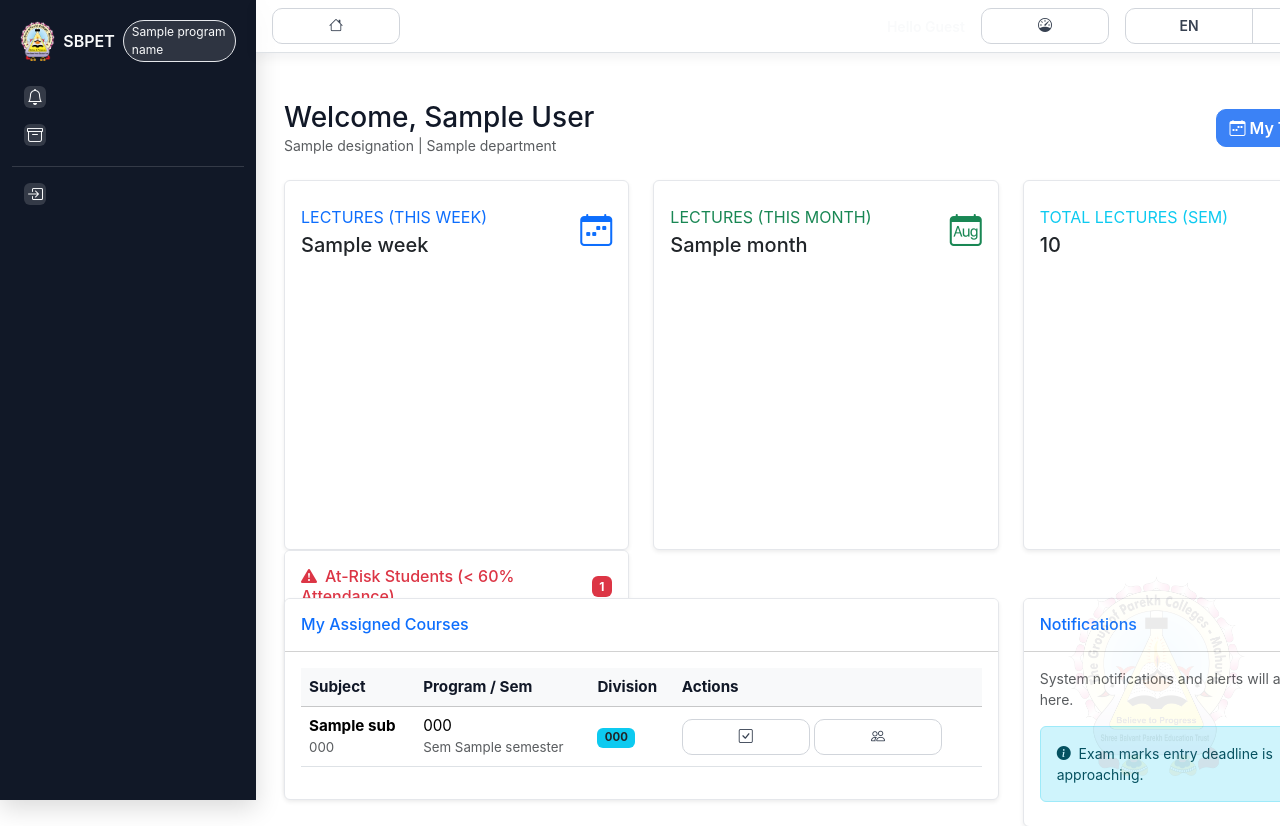
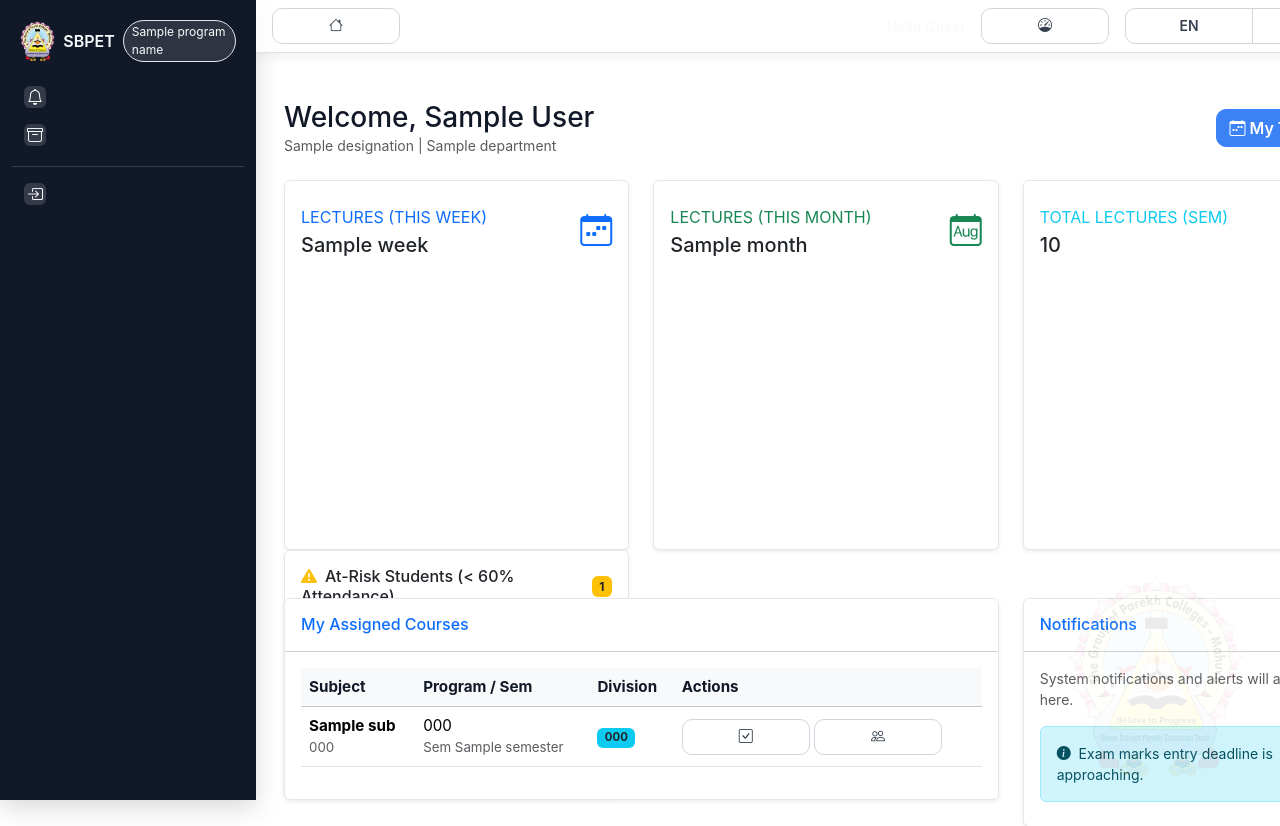
Before and after one commit to pathakpranav23/CMSv5, a Python web app: template cms_app/templates/faculty/dashboard.html in a window 1280 px wide. Shown: the top 826 px of the page. Run offline with Jinja, Linux system fonts and the light colour scheme; the template is opened without the code that fills it: most values are stand-ins (such as "Sample title", 1, 10 or a date in 2020).

Commit message:
Fix: Change At-Risk card color to warning (Yellow)

```diff
--- a/cms_app/templates/faculty/dashboard.html
+++ b/cms_app/templates/faculty/dashboard.html
@@ -35,10 +35,10 @@
             </div>
 
             <!-- At-Risk Students Card -->
-            <div class="card shadow-sm mb-4 border-left-danger">
+            <div class="card shadow-sm mb-4 border-left-warning">
                 <div class="card-header bg-white py-3 d-flex justify-content-between align-items-center">
-                    <h6 class="m-0 font-weight-bold text-danger"><i class="bi bi-exclamation-triangle-fill me-2"></i>At-Risk Students (&lt; 60% Attendance)</h6>
-                    <span class="badge bg-danger text-white">{{ at_risk_students|length }}</span>
+                    <h6 class="m-0 font-weight-bold text-dark"><i class="bi bi-exclamation-triangle-fill me-2 text-warning"></i>At-Risk Students (&lt; 60% Attendance)</h6>
+                    <span class="badge bg-warning text-dark">{{ at_risk_students|length }}</span>
                 </div>
                 <div class="card-body">
                     {% if at_risk_students %}
```
